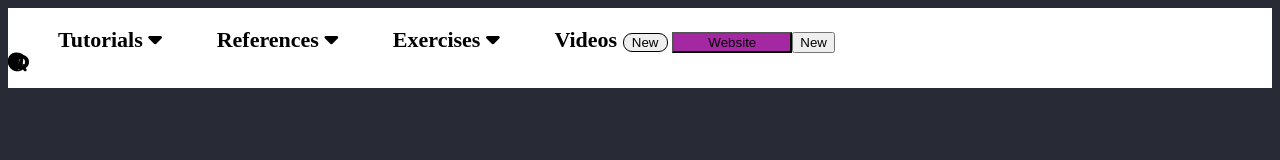
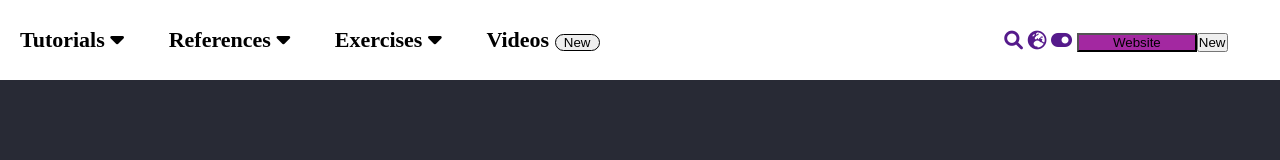
Before and after one commit to petarvucinic/IT-Camp, a plain HTML site: page sajt1b.html in a window 1280 px wide. Drawn offline with Linux system fonts and the light colour scheme.

Commit message:
initial commit

```diff
--- a/sajt1b.css
+++ b/sajt1b.css
@@ -1,22 +1,27 @@
+*{
+   padding: 0;
+   margin: 0;
+
+}
+
 .bar {
     width: 100%;
     height: 80px;
+    position: relative;
     background-color: white;
     display: flex;
-    display: inline-block;
-    position: relative;
+    justify-content: space-between;
+    align-items: center;
 }
 
+
 .alinkovi {
-    /* position: absolute ; */
     margin-top: 26px;
     text-decoration: none;
     font-size: 22px;
-    /* font-family: Arial, Helvetica, sans-serif; */
     color: black;
-    /* margin-top: 20px; */
-    margin-left: 50px;
-    /* top: 20px; */
+    margin: 0 20px;
+    /* margin-left: 50px; */
 
 }
 
@@ -26,11 +31,12 @@
     border: black solid 0.5px;
 }
 
-.alink {
+.alink a{
     text-decoration: none;
     color: black;
-    position: absolute;
-    justify-content: flex-start;
+    /* position: absolute; */
+    justify-content: flex-end;
+    /* flex-direction: row; */
     display: flex;
 }
 
--- a/sajt1b.html
+++ b/sajt1b.html
@@ -12,8 +12,8 @@
                 <a class="alinkovi" href="">Tutorials <i class="fas fa-caret-down"></i></a>
                 <a class="alinkovi" href="">References <i class="fas fa-caret-down"></i></a>
                 <a class="alinkovi" href="">Exercises <i class="fas fa-caret-down"></i></a>
-                <a class="alinkovi" href="">Videos <button id="dugme">New</button></a>
-                <a class="alink" href=""><i class="fas fa-search"></i></a>
+                <a class="alinkovi" style="margin-right: 200px;" href="">Videos <button id="dugme">New</button></a>
+                <a class="alink" style="margin-left: 200px;" href=""><i class="fas fa-search"></i></a>
                 <a class="alink" href=""><i class="fas fa-globe-europe"></i></a>
                 <a class="alink" href=""><i class="fas fa-toggle-on"></i></a>
                 <button id="dugme1">Website <button id="dugme2">New</button></button>
```
Also changed, not shown: sajtslika2.jpg (added), sajtslika3.jpg (added).
